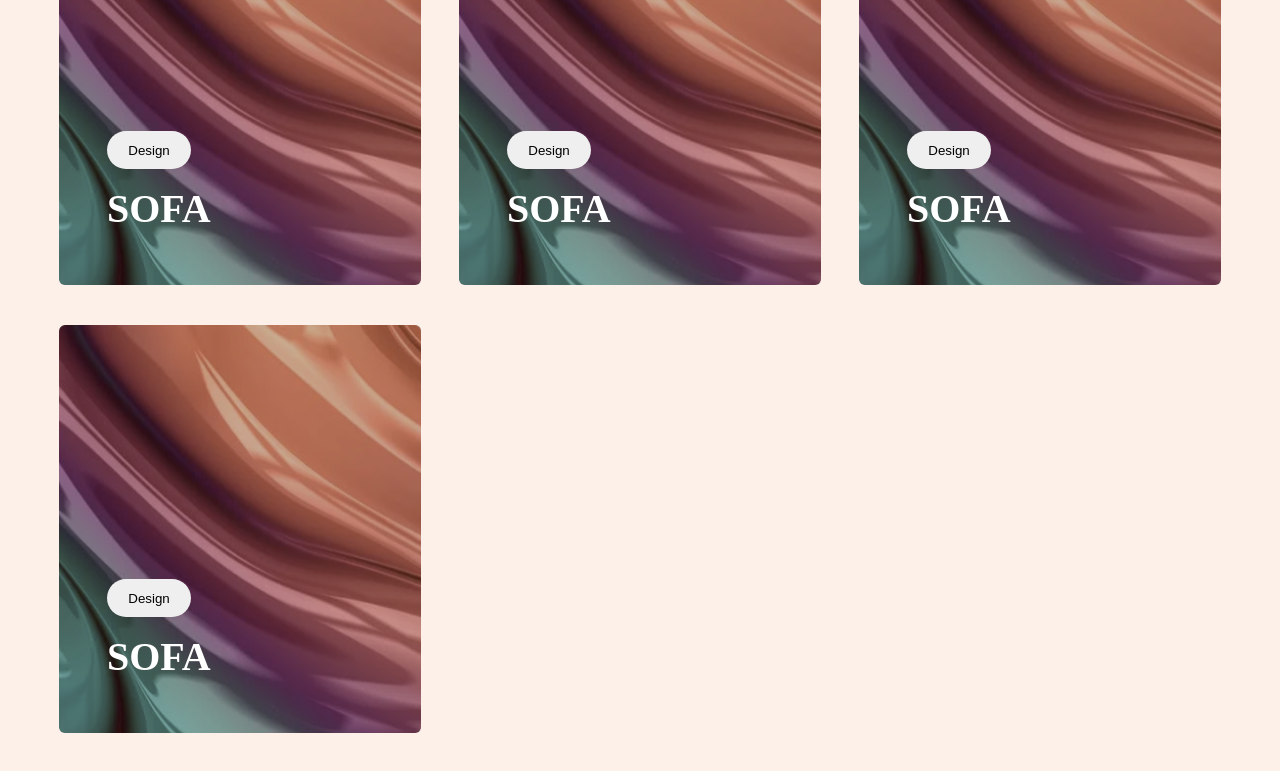
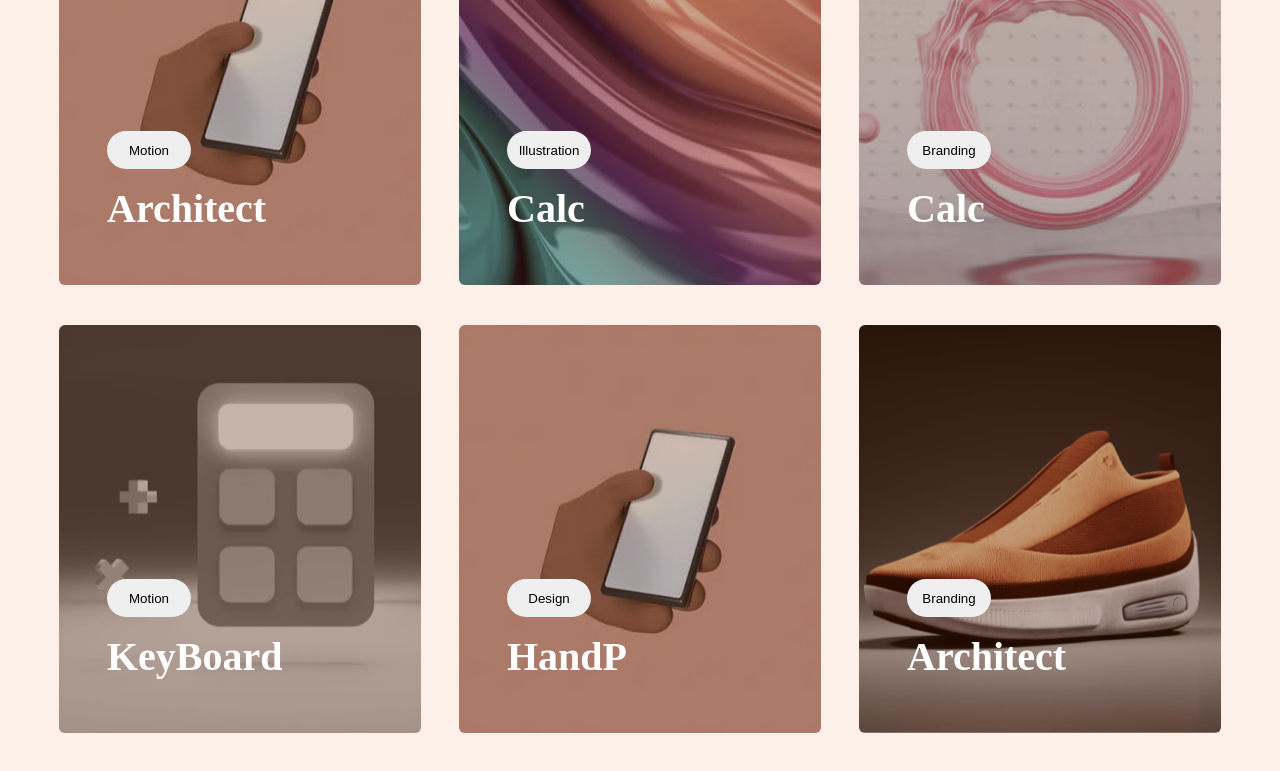
Before and after one commit to Kal1Vane/Test-Task-Shop, a React (Create React App) app: page / in a window 1280 px wide. Shown: the part 700-1471 px from the top of the page. Built offline with nearby package versions, Linux system fonts and the light colour scheme.

Commit message:
update item-card

```diff
--- a/src/components/item-card/item-card.css
+++ b/src/components/item-card/item-card.css
@@ -42,7 +42,6 @@
 }
 .place-card__name {
   margin: 0;
-  text-transform: uppercase;
   color: #fff;
   font-size: 40px;
   font-family: 'Epilogue-ExtraBold';
--- a/src/components/item-card/item-card.tsx
+++ b/src/components/item-card/item-card.tsx
@@ -1,12 +1,21 @@
+import { PlacesCard } from '../../types';
 import './item-card.css';
 
-function ItemCard() :JSX.Element{
+type PropsPlacesCard = {
+  card: PlacesCard
+};
+
+function ItemCard(props: PropsPlacesCard) :JSX.Element{
+  const {title,isActive,image,id,category} = props.card;
+
   return (
-    <li className="place-card">
+    <li
+    className={`place-card ${isActive && 'active'}`}
+    data-id={id}>
       <article className="place-card__main">
-        <img className="place-card__image" src="img/05.png" alt="" width="100%" height="100%" />
-        <button className="place-card__filter-button" type="button">Design</button>
-        <h3 className="place-card__name">Sofa</h3>
+        <img className="place-card__image" src={image} alt={title} width="100%" height="100%" />
+        <button data-id={id} className="place-card__filter-button" type="button">{category}</button>
+        <h3 className="place-card__name">{title}</h3>
       </article>
     </li>
   )
--- a/src/components/list-card/list-card.tsx
+++ b/src/components/list-card/list-card.tsx
@@ -1,15 +1,19 @@
+
+import { useAppSelector } from "../../hooks";
+import { getPlacesCard } from "../../store/card-store/selectors";
 import ItemCard from "../item-card/item-card";
 import './list-card.css';
 
 function ListCard() :JSX.Element{
+  const currentCard = useAppSelector(getPlacesCard)
+  // console.log(currentCard);
 
   return (
     <section className="main__places">
       <ul className="place-card__list">
-        <ItemCard />
-        <ItemCard />
-        <ItemCard />
-        <ItemCard />
+        {currentCard.map((card) => {
+          return <ItemCard card={card} />
+        })}
      </ul>
      <div className="main__places-button-wrapper">
         <button type="button" className="main__places-button" >load more</button>
--- a/src/mocks/index.ts
+++ b/src/mocks/index.ts
@@ -9,7 +9,7 @@ function getRandomInt(min = 0 , max = 1) : number {
 }
 
 export const makeFakeCategory = () : FilterName => {
-  const arrayCategory = Object.values(FilterName);
+  const arrayCategory = Object.values(FilterName).filter((category) => category !== FilterName.ShowAll);
   const numberRandom = getRandomInt(0, arrayCategory.length - 1);
   return arrayCategory[numberRandom];
 }
```
